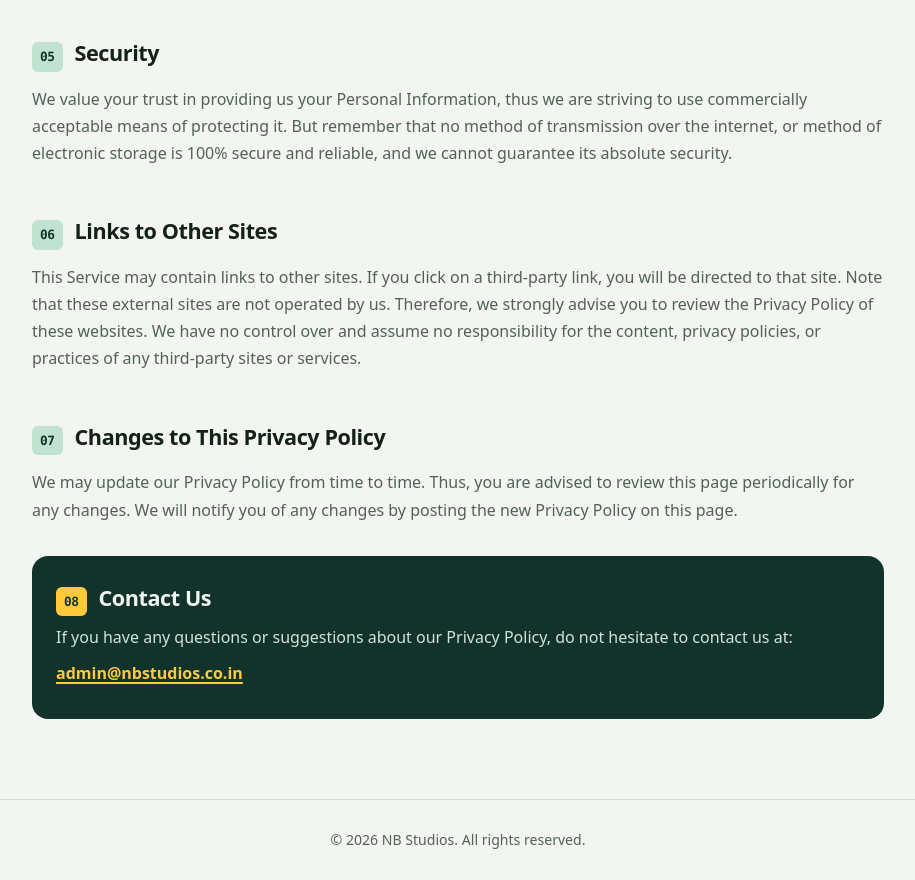
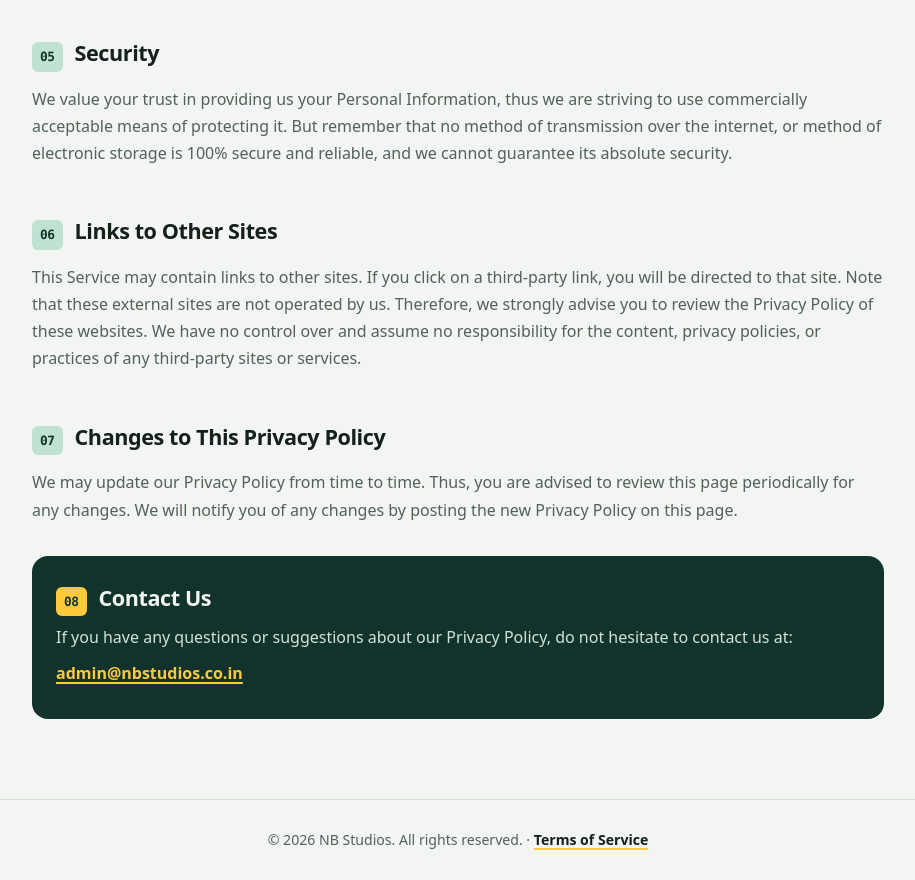
Before and after one commit to neerajbhatt428/NBstudios, a plain HTML site: page privacy-blockking.html in a window 1280 px wide. Shown: the part 1979-2859 px from the top of the page, without its empty margins (182-1097 px from the left). Drawn offline with Linux system fonts and the light colour scheme.

Commit message:
Update privacy-blockking.html

```diff
--- a/privacy-blockking.html
+++ b/privacy-blockking.html
@@ -194,7 +194,10 @@ footer{border-top:1px solid var(--line);padding:28px 0;text-align:center;font-si
 </div>
 
 <footer>
-  <div class="wrap">&copy; <span id="y">2026</span> NB Studios. All rights reserved.</div>
+  <div class="wrap">
+    &copy; <span id="y">2026</span> NB Studios. All rights reserved. &middot;
+    <a href="terms-blockking.html" style="font-weight: 600;">Terms of Service</a>
+  </div>
 </footer>
 <script>document.getElementById('y').textContent=new Date().getFullYear()</script>
 </body>
```
